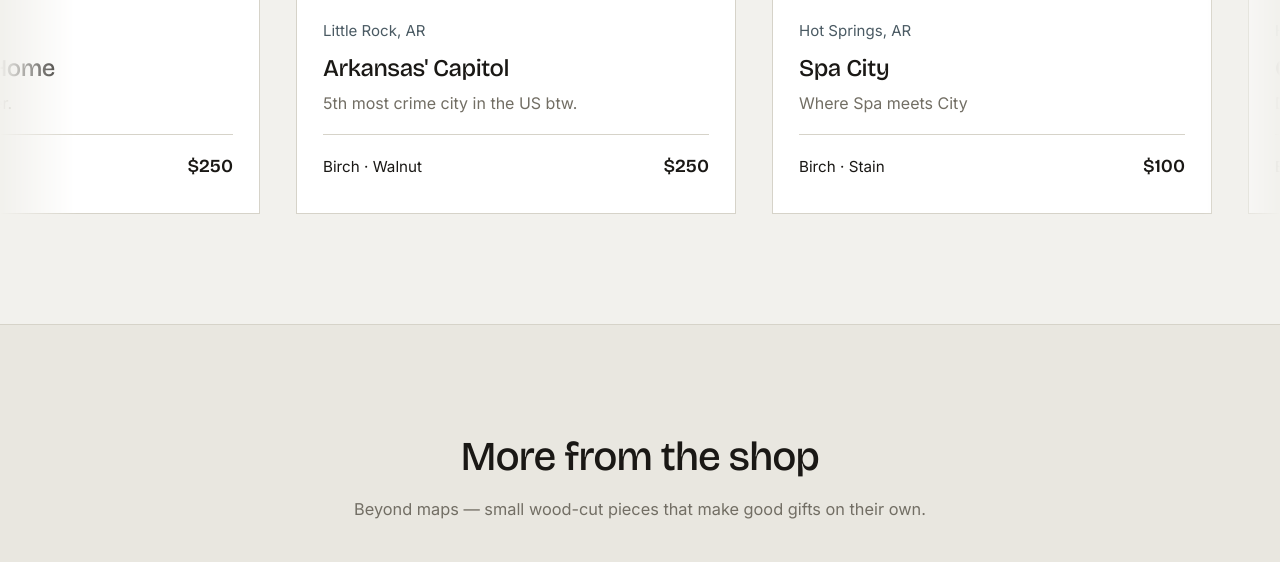
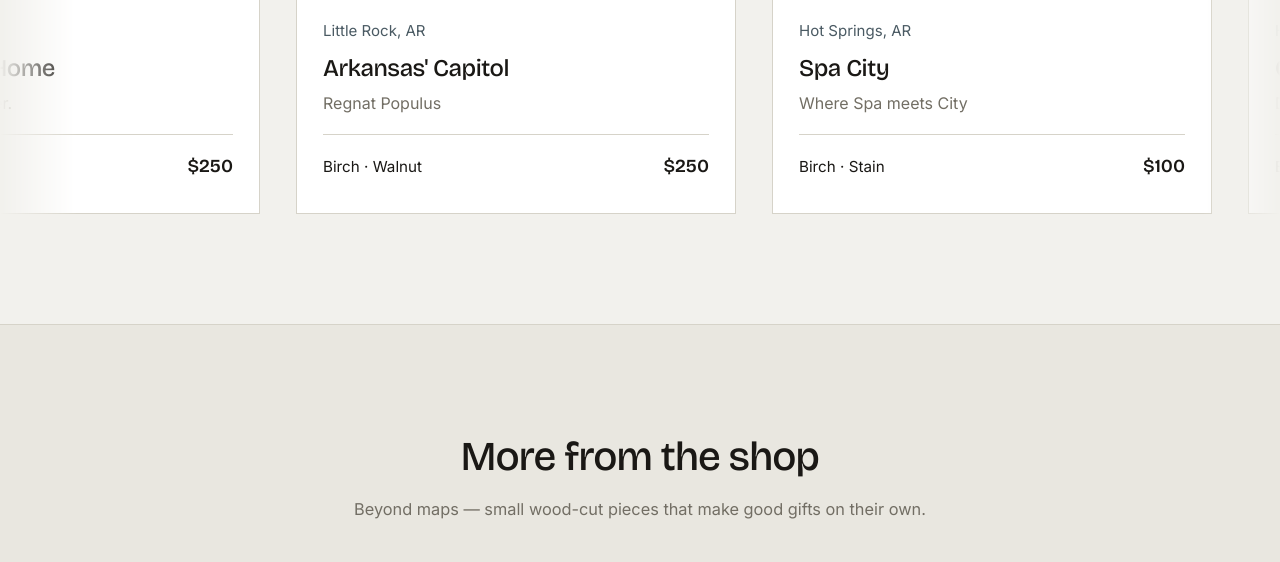
Before and after one commit to wkoofish-dev/wkoofish-dev.github.io, a plain HTML site: page temp.html in a window 1280 px wide. Shown: the part 1671-2233 px from the top of the page. Drawn offline with nearby package versions, Linux system fonts and the light colour scheme.

Commit message:
Update temp.html

```diff
--- a/temp.html
+++ b/temp.html
@@ -371,7 +371,7 @@
         <div class="postcard-img"><img src="files/images/URBNNIMAGELR1x1FRAME.png" alt="Arkansas' Capitol"></div>
         <span class="place">Little Rock, AR</span>
         <h3>Arkansas' Capitol</h3>
-        <p>5th most crime city in the US btw.</p>
+        <p>Regnat Populus</p>
         <div class="postcard-foot"><span>Birch · Walnut</span><b>$250</b></div>
       </div>
       <div class="postcard">
@@ -414,7 +414,7 @@
         <div class="postcard-img"><img src="files/images/URBNNIMAGELR1x1FRAME.png" alt="Arkansas' Capitol"></div>
         <span class="place">Little Rock, AR</span>
         <h3>Arkansas' Capitol</h3>
-        <p>5th most crime city in the US btw.</p>
+        <p>Regnat Populus</p>
         <div class="postcard-foot"><span>Birch · Walnut</span><b>$250</b></div>
       </div>
       <div class="postcard" aria-hidden="true">
```
